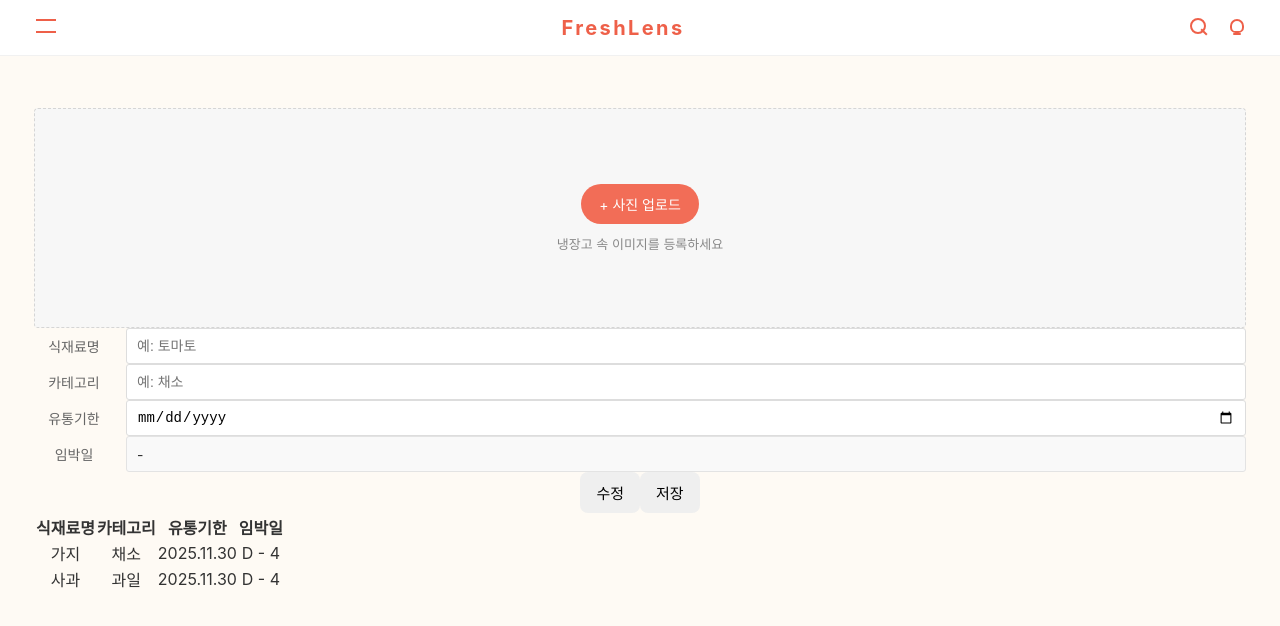
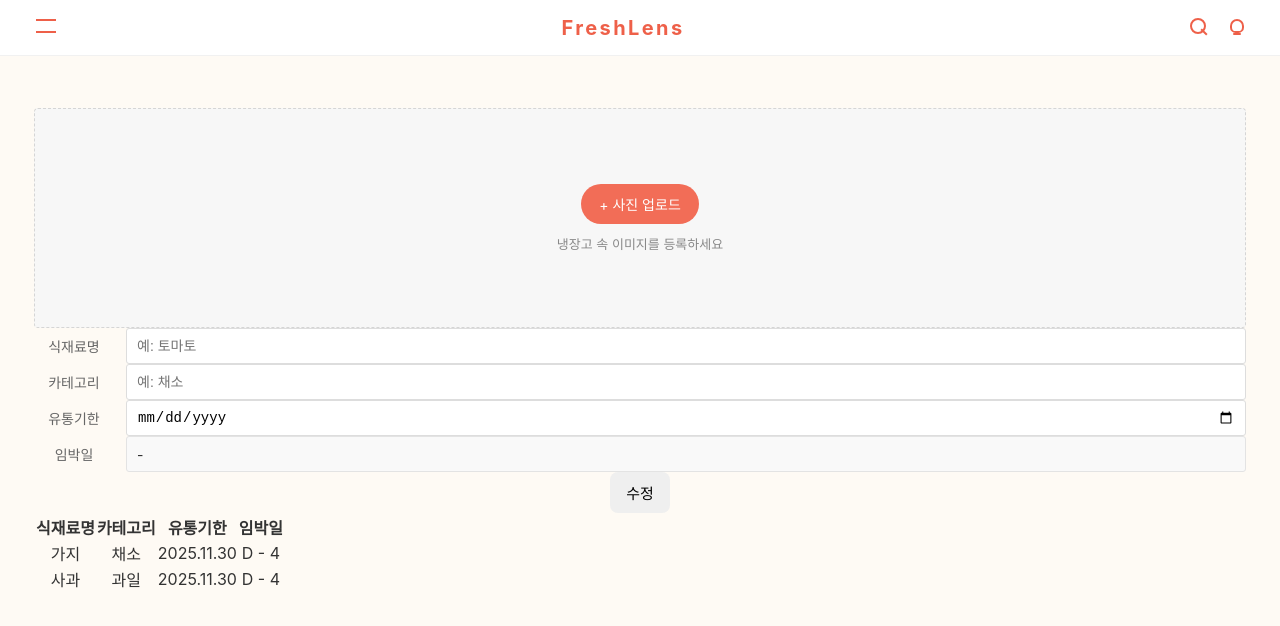
Before and after one commit to regar357/team_project, a React (Create React App) app in the folder frontend/: page /ingredients in a window 1280 px wide. Shown: the top 626 px of the page. Built offline with nearby package versions, Linux system fonts and the light colour scheme.

Commit message:
식재료 등록 (수정 버튼 인식)

```diff
--- a/frontend/src/pages/IngredientsPage.js
+++ b/frontend/src/pages/IngredientsPage.js
@@ -2,9 +2,10 @@
 import "./IngredientsPage.css";
 
 // 데이터베이스로 연결될거라 지워도 됩니다. 시각화용
+// 수정 API를 쓰려면 id(또는 food_id)가 필요함
 const initialData = [
-  { name: "가지", category: "채소", expiry: "2025-11-30" },
-  { name: "사과", category: "과일", expiry: "2025-11-30" },
+  { id: 1, name: "가지", category: "채소", expiry: "2025-11-30", imageUrl: "" },
+  { id: 2, name: "사과", category: "과일", expiry: "2025-11-30", imageUrl: "" },
 ];
 
 function getDday(expiryStr) {
@@ -60,7 +61,6 @@
   // 서버 업로드 함수 (POST /food/upload)
   const uploadFoodImage = async (file) => {
     const formData = new FormData();
-
     formData.append("image", file);
 
     const res = await fetch("/food/upload", {
@@ -80,7 +80,7 @@
   const handleFileChange = async (e) => {
     const file = e.target.files?.[0] ?? null;
 
-    // 같은 파일을 다시 선택해도 onChange가 다시 뜨게 하기
+    // 같은 파일 다시 선택 가능
     e.target.value = "";
 
     setForm((prev) => ({ ...prev, imageFile: file }));
@@ -93,7 +93,7 @@
       setUploading(true);
 
       const data = await uploadFoodImage(file);
-      console.log("이미지를 업로드했습니다."+ data);
+      console.log("✅ 이미지 업로드 응답:", data);
 
       // 서버 응답 키 대응
       const url =
@@ -111,29 +111,28 @@
     }
   };
 
-  // 새로 등록(현재는 프론트 임시 저장)
-  const handleSave = () => {
-    if (!form.name || !form.category || !form.expiry) {
-      alert("식재료명, 카테고리, 유통기한을 모두 입력해 주세요.");
-      return;
+  // 수정 API 호출 함수
+  const updateFood = async (foodId, payload) => {
+    const res = await fetch(`/food/update/${foodId}`, {
+      method: "PUT",
+      headers: {
+        "Content-Type": "application/json",
+        "Accept": "application/json",
+      },
+      body: JSON.stringify(payload),
+    });
+
+    if (!res.ok) {
+      throw new Error(`수정 실패 (${res.status})`);
     }
 
-    const newItem = {
-      name: form.name,
-      category: form.category,
-      expiry: form.expiry,
-      imageUrl: uploadedImageUrl || "",
-    };
-
-    setIngredients((prev) => [...prev, newItem]);
-    setForm({ name: "", category: "", expiry: "", imageFile: null });
-    setUploadedImageUrl("");
-    setUploadError("");
-    setEditingIndex(null);
+    // 응답이 비어있을 수도 있으니 안전 처리
+    const data = await res.json().catch(() => ({}));
+    return data;
   };
 
-  // 선택된 행 수정
-  const handleUpdate = () => {
+  // 선택된 행 수정 + 서버 PUT 연동
+  const handleUpdate = async () => {
     if (editingIndex === null) {
       alert("수정할 항목을 먼저 목록에서 선택해 주세요.");
       return;
@@ -143,19 +142,52 @@
       return;
     }
 
-    const updated = [...ingredients];
-    updated[editingIndex] = {
+    const target = ingredients[editingIndex];
+    const foodId = target?.id ?? target?.food_id; // 둘 다 대응
+
+    if (!foodId) {
+      alert("food_id가 없습니다. 목록 데이터에 id(또는 food_id)가 필요합니다.");
+      return;
+    }
+
+    const imageUrlToSend =
+      uploadedImageUrl || target?.imageUrl || "";
+
+    // 서버로 보낼 payload
+    // (백엔드 스펙에 따라 키 이름이 다르면 여기만 맞추면 됨)
+    const payload = {
       name: form.name,
       category: form.category,
       expiry: form.expiry,
-      imageUrl: uploadedImageUrl || updated[editingIndex]?.imageUrl || "",
+      imageUrl: imageUrlToSend,
     };
 
-    setIngredients(updated);
-    setEditingIndex(null);
-    setForm({ name: "", category: "", expiry: "", imageFile: null });
-    setUploadedImageUrl("");
-    setUploadError("");
+    try {
+      const data = await updateFood(foodId, payload);
+      console.log("✅ PUT /food/update 성공:", data);
+
+      // 프론트 화면도 즉시 반영
+      const updated = [...ingredients];
+      updated[editingIndex] = {
+        ...target,
+        name: form.name,
+        category: form.category,
+        expiry: form.expiry,
+        imageUrl: imageUrlToSend,
+      };
+      setIngredients(updated);
+
+      // 입력 상태 정리
+      setEditingIndex(null);
+      setForm({ name: "", category: "", expiry: "", imageFile: null });
+      setUploadedImageUrl("");
+      setUploadError("");
+
+      alert("수정 완료!");
+    } catch (err) {
+      console.log("❌ 수정 오류:", err);
+      alert(err?.message ?? "수정 중 오류가 발생했습니다.");
+    }
   };
 
   // 행 클릭 시 폼에 불러오기
@@ -260,14 +292,6 @@
               >
                 수정
               </button>
-              <button
-                type="button"
-                className="btn btn-primary"
-                onClick={handleSave}
-                disabled={uploading}
-              >
-                저장
-              </button>
             </div>
           </div>
         </div>
@@ -286,7 +310,7 @@
             <tbody>
               {ingredients.map((item, idx) => (
                 <tr
-                  key={`${item.name}-${idx}`}
+                  key={`${item.id ?? item.name}-${idx}`}
                   onClick={() => handleRowClick(idx)}
                   className={editingIndex === idx ? "row-selected" : undefined}
                 >
```
